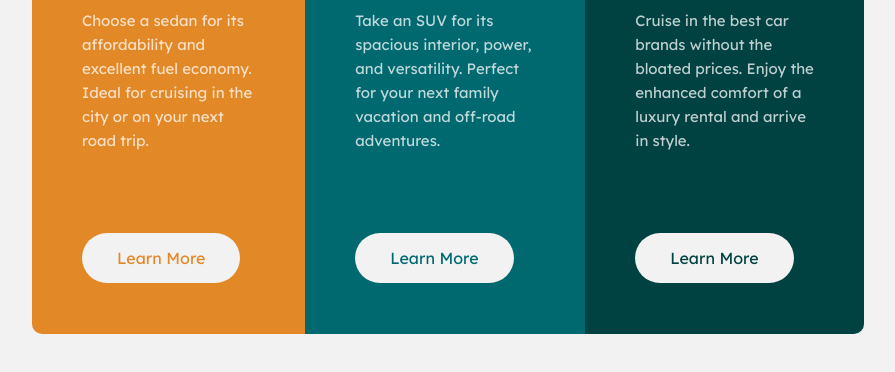
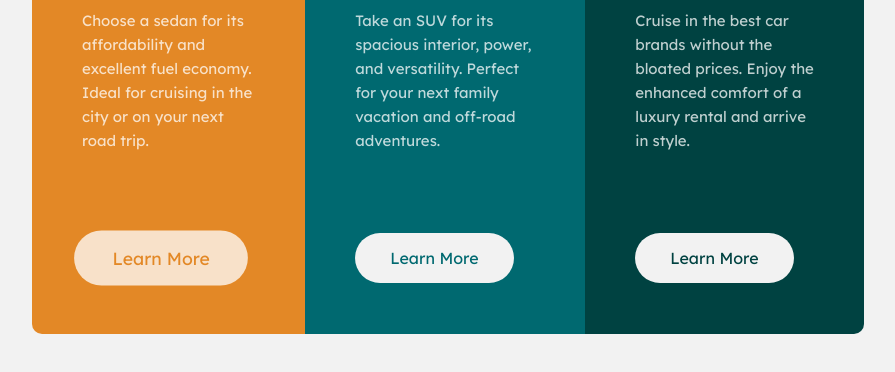
Before and after one commit to elm042025/html-css-assignment-2, a plain HTML site: page index.html in a window 1280 px wide. In both pictures the pointer is over the button 353 px from the left and 584 px from the top of the page. Shown: the part 326-698 px from the top of the page, without its empty margins (192-1087 px from the left). Drawn offline with Linux system fonts and the light colour scheme; a web font is replaced by a local one.

Commit message:
Enhance learn more button with hover effects and transitions

```diff
--- a/style.css
+++ b/style.css
@@ -81,4 +81,11 @@ p {
   border-radius: 50px;
   padding: 15px 35px;
   margin-top: 50px;
+  transition: 0.2s;
 }
+
+.learn-more-btn:hover {
+  transform: scale(1.1);
+  cursor: pointer;
+  background-color: hsla(0, 0%, 100%, 0.75);
+}
```
